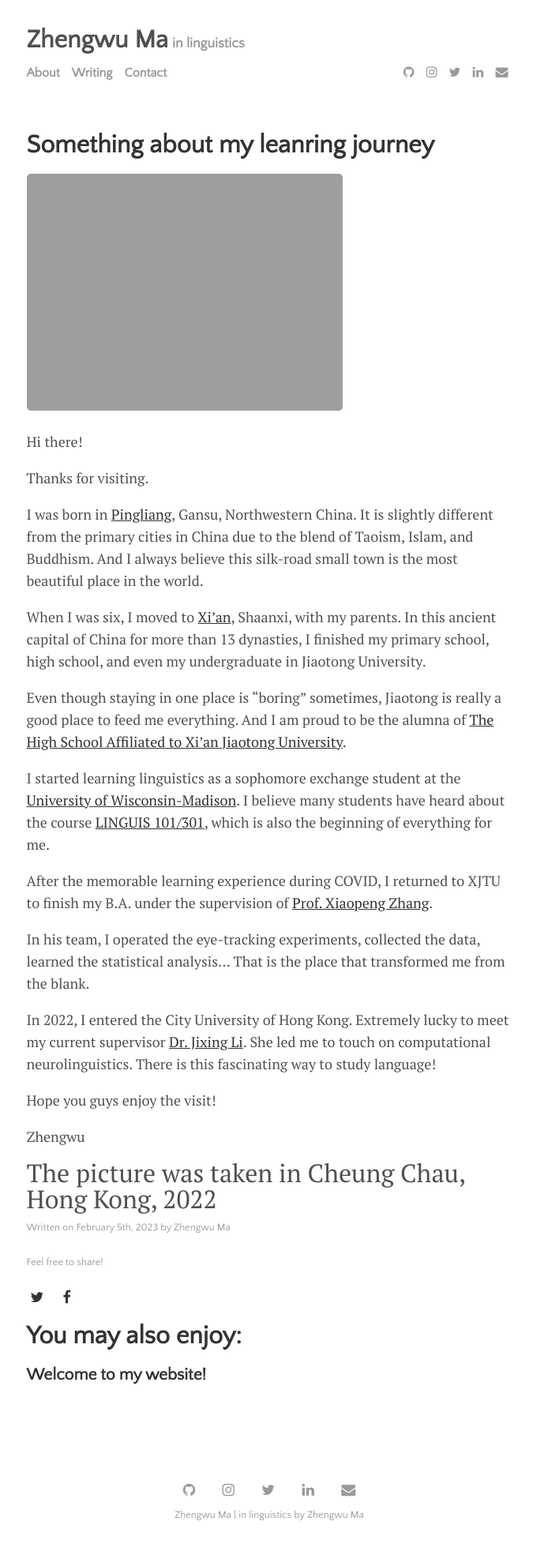
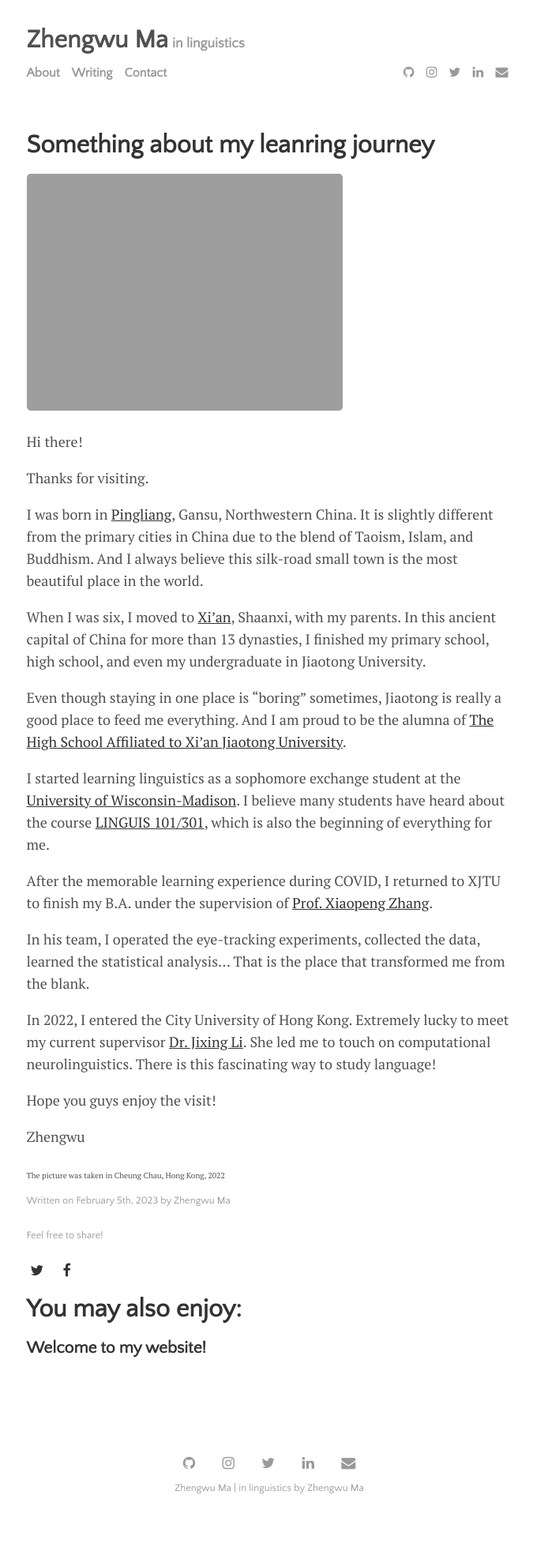
Before and after one commit to zhengwuma/zhengwuma.github.io, a Jekyll site: the page built from _posts/2023-02-05-about-me.md, in a window 1280 px wide. Shown: the whole page at 79% size, without its empty margins (299-974 px from the left). Built offline with Jekyll 4.4.1, drawn with Linux system fonts in a browser that asks for light colours; after the commit the page ends 1930 px from its top, so only the background shows below that.

Commit message:
Update 2023-02-05-about-me.md

```diff
--- a/_posts/2023-02-05-about-me.md
+++ b/_posts/2023-02-05-about-me.md
@@ -29,4 +29,4 @@ Hope you guys enjoy the visit!
 
 Zhengwu
 
-<font size="6">The picture was taken in Cheung Chau, Hong Kong, 2022</font>
+<font size="1">The picture was taken in Cheung Chau, Hong Kong, 2022</font>
```
